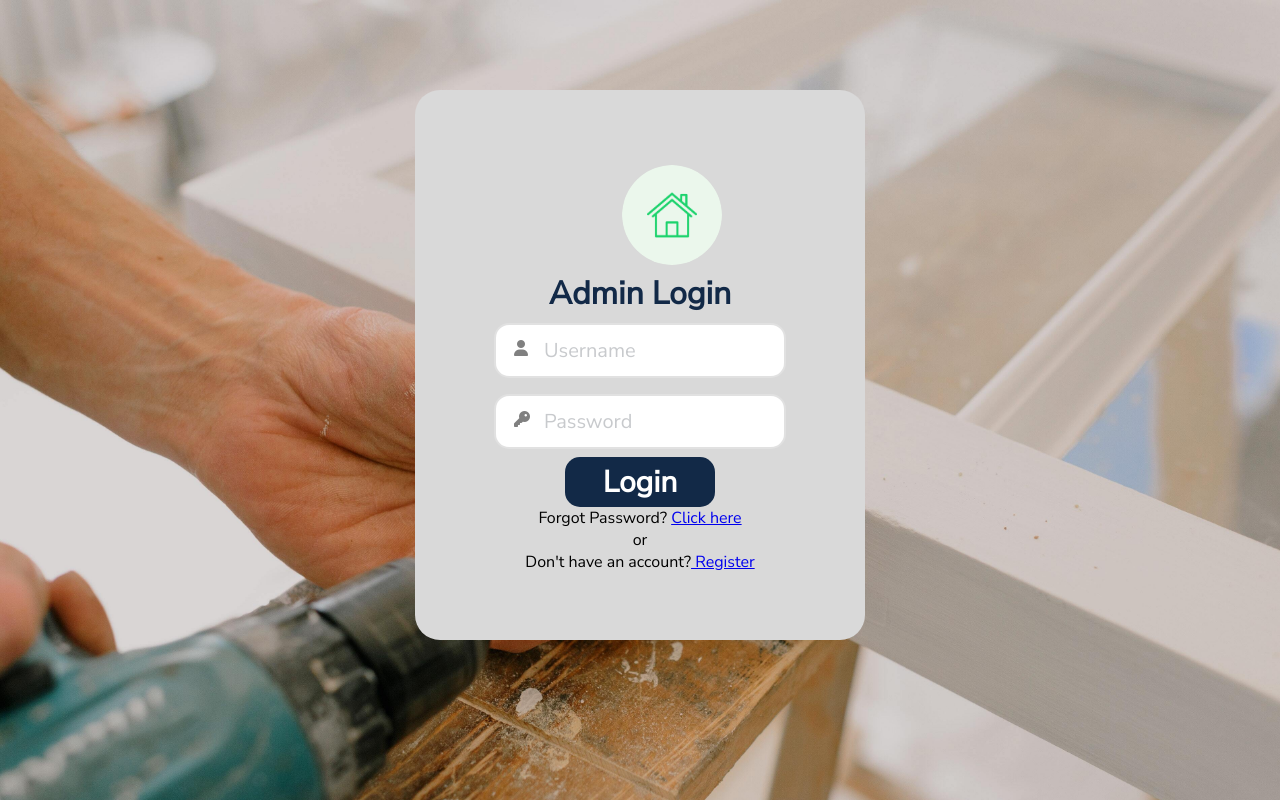
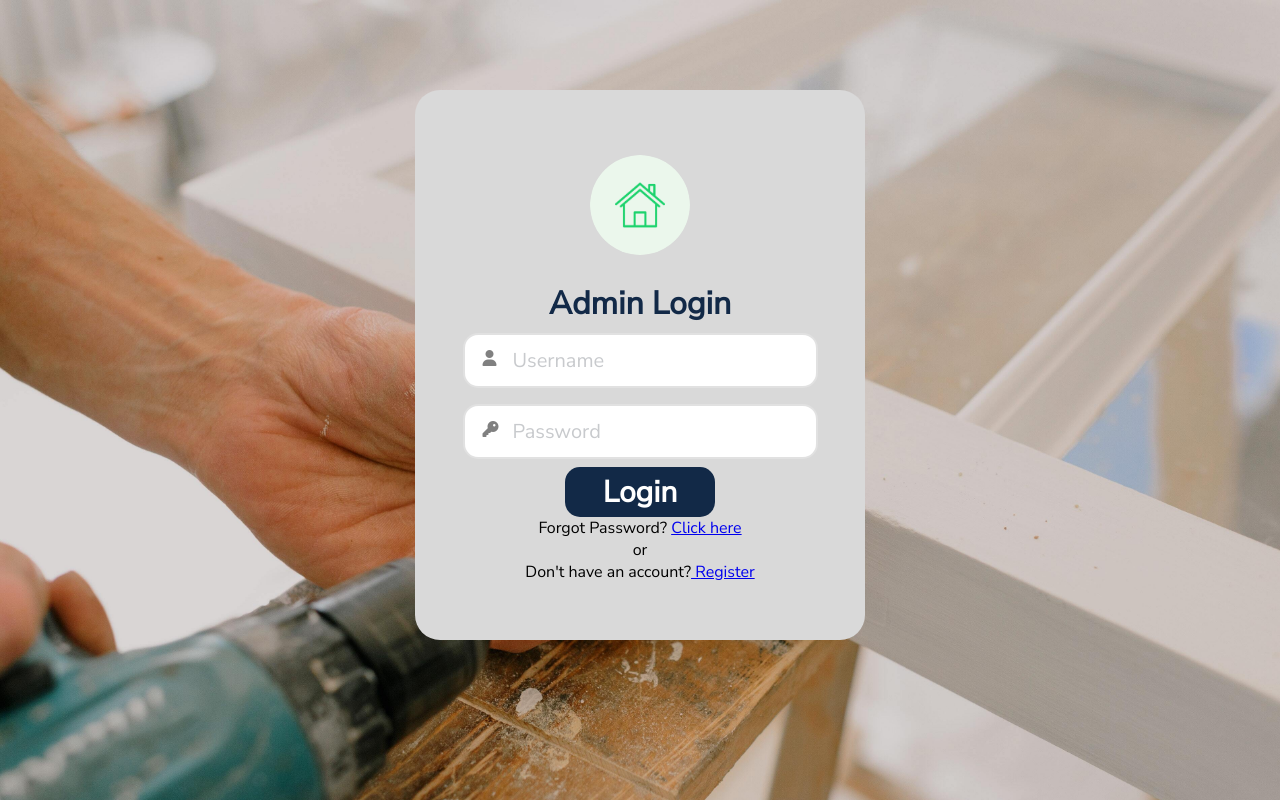
Before and after one commit to codingvaleria/housyproperties-frontend, a React (Create React App) app: page /admin/login in a window 1280 px wide. Built offline with nearby package versions, Linux system fonts and the light colour scheme; a web font is replaced by a local one.

Commit message:
logo positioning

```diff
--- a/src/admin/components/adminlogin/Adminlogin.css
+++ b/src/admin/components/adminlogin/Adminlogin.css
@@ -18,7 +18,7 @@
   background-color: #d9d9d9;
 }
 
-.logo {
+.logo-a {
   padding-bottom: 20px;
   justify-content: center;
   display: flex;
```
